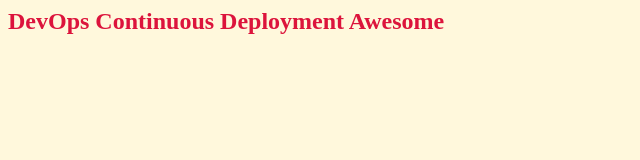
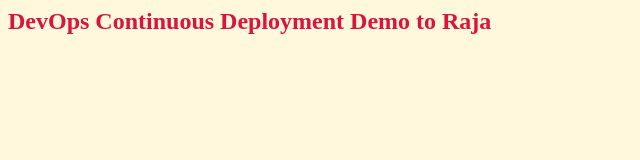
Before and after one commit to dinsekar/github-codedeploy, a plain HTML site: page files/index.html in a window 1280 px wide. Shown: the whole page, without its empty margins (0-640 px from the left). Drawn offline with Linux system fonts and the light colour scheme.

Commit message:
First Demo

```diff
--- a/files/index.html
+++ b/files/index.html
@@ -3,6 +3,6 @@
 <title> Demo Webpage </title>
 </head>
 <body bgcolor="Cornsilk" text="Crimson">
-<h2> DevOps Continuous Deployment Awesome </h2>
+<h2> DevOps Continuous Deployment Demo to Raja </h2>
 </body>
 </html>
```
